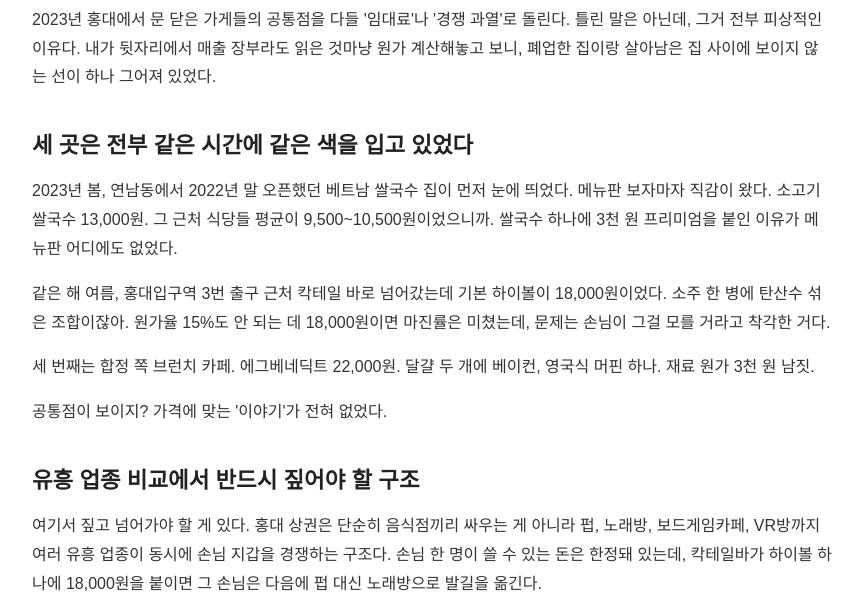
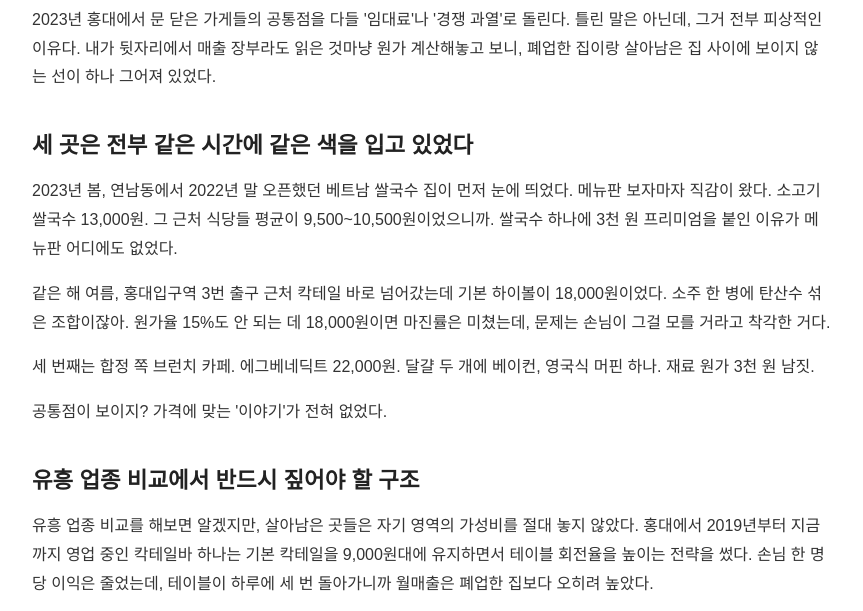
Before and after one commit to mqlwmsltm-arch/bp-t2-roundlog, a plain HTML site: page posts/guide-002-1wg8def.html in a window 1280 px wide. Shown: the part 158-769 px from the top of the page, without its empty margins (208-1071 px from the left). Drawn offline with Linux system fonts and the light colour scheme.

Commit message:
deploy: garbage-free snapshot 2026-08-30T13:34:04.327Z

```diff
--- a/posts/guide-002-1wg8def.html
+++ b/posts/guide-002-1wg8def.html
@@ -35,7 +35,7 @@
 <p>세 번째는 합정 쪽 브런치 카페. 에그베네딕트 22,000원. 달걀 두 개에 베이컨, 영국식 머핀 하나. 재료 원가 3천 원 남짓.</p>
 <p>공통점이 보이지? 가격에 맞는 '이야기'가 전혀 없었다.</p>
 <h2>유흥 업종 비교에서 반드시 짚어야 할 구조</h2>
-<p>여기서 짚고 넘어가야 할 게 있다. 홍대 상권은 단순히 음식점끼리 싸우는 게 아니라 펍, 노래방, 보드게임카페, VR방까지 여러 유흥 업종이 동시에 손님 지갑을 경쟁하는 구조다. 손님 한 명이 쓸 수 있는 돈은 한정돼 있는데, 칵테일바가 하이볼 하나에 18,000원을 붙이면 그 손님은 다음에 펍 대신 노래방으로 발길을 옮긴다.</p>
+
 <p>유흥 업종 비교를 해보면 알겠지만, 살아남은 곳들은 자기 영역의 가성비를 절대 놓지 않았다. 홍대에서 2019년부터 지금까지 영업 중인 칵테일바 하나는 기본 칵테일을 9,000원대에 유지하면서 테이블 회전율을 높이는 전략을 썼다. 손님 한 명당 이익은 줄었는데, 테이블이 하루에 세 번 돌아가니까 월매출은 폐업한 집보다 오히려 높았다.</p>
 <h2>살아남은 곳들의 차별화, 요건 디테일이다</h2>
 <p>브런치 사례 하나 더. 폐업한 그 집 바로 옆에 있던 프렌치토스트 전문점은 재료 원가를 오히려 올렸다. 버터를 유럽산 고급 버터로 바꾸고 메뉴 가격은 16,000원으로 낮췄다. 메뉴판에 "XX버터 사용"이라고 적어놓은 것 하나가 전부인데, 손님들은 그걸 보고 '이 집은 재료에 돈 쓴다'고 판단했다. 내가 원가 계산으로 확인했지만, 그 집 원가율은 높아졌음에도 재방문율이 완전히 달랐다.</p>
```
